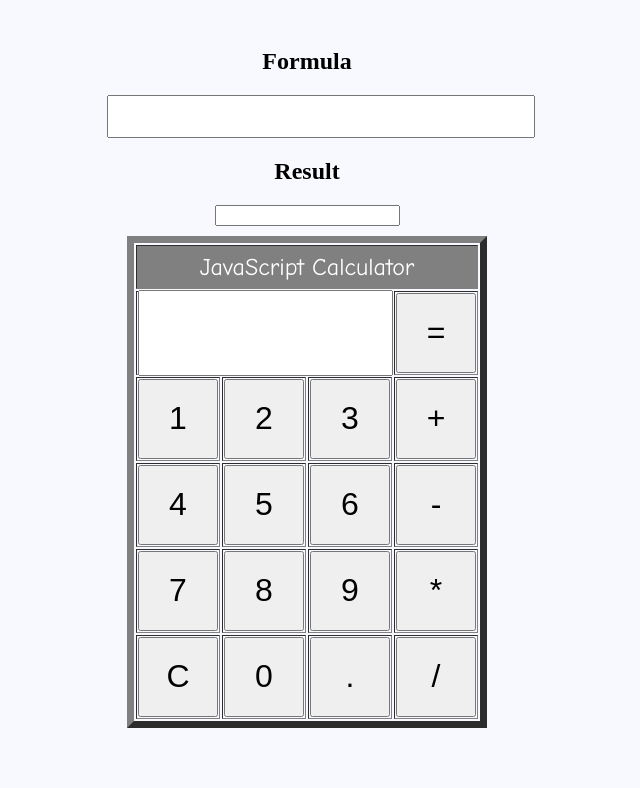
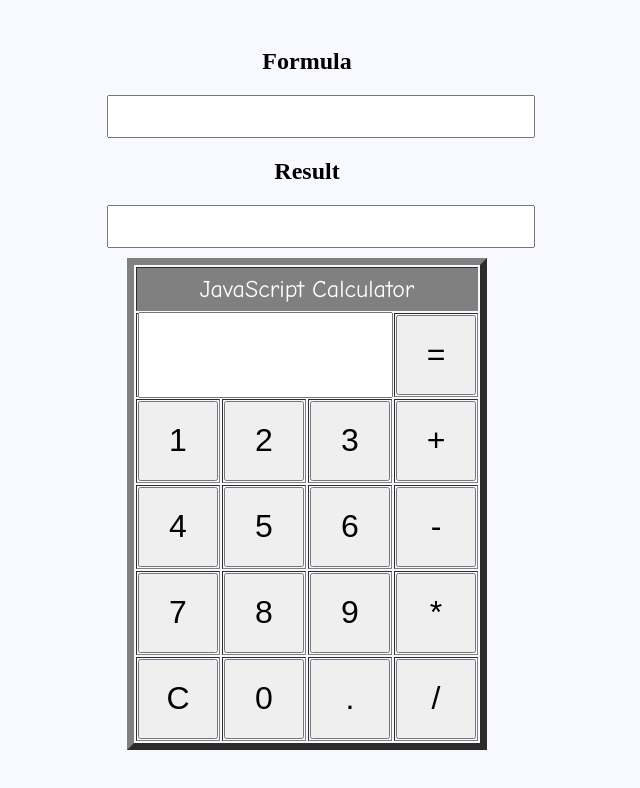
Before and after one commit to ibrahim-ahmed-11/Simple-JavaScript-Calculator, a plain HTML site: page index.html in a window 1280 px wide. Shown: the whole page, without its empty margins (333-973 px from the left). Drawn offline with Linux system fonts and the light colour scheme.

Commit message:
update style.css

```diff
--- a/css/style.css
+++ b/css/style.css
@@ -18,7 +18,7 @@ body {
     padding: 20px;
 }
 
-#formulaContainer {
+#formulaContainer, #resultContainer{
     padding: 0;
 }
 
@@ -41,7 +41,7 @@ table input {
     font-size: 200%
 }
 
-#txtFormula {
+#txtFormula, #txtResult {
     font-size: 200%;
 }
 
```
